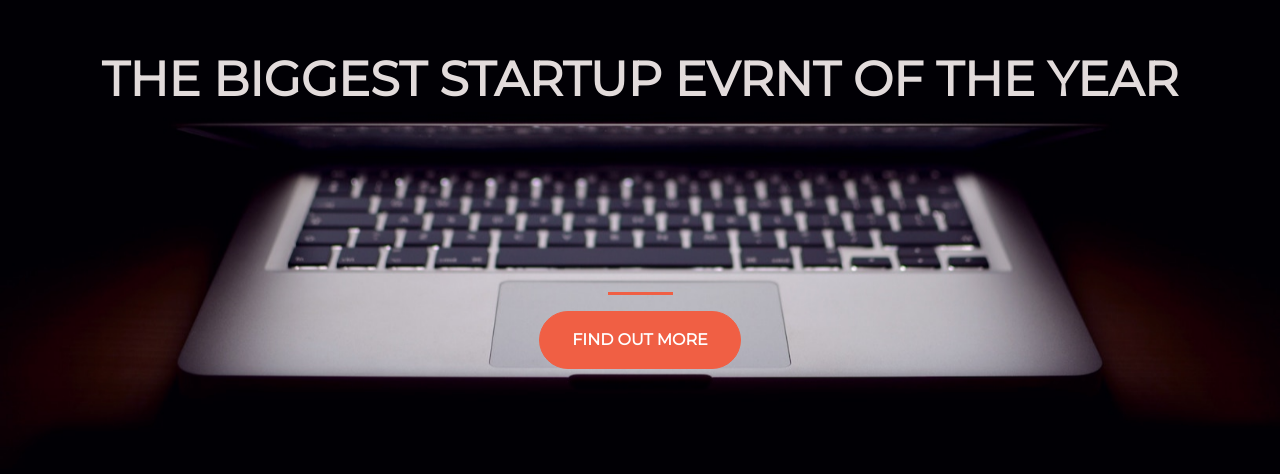
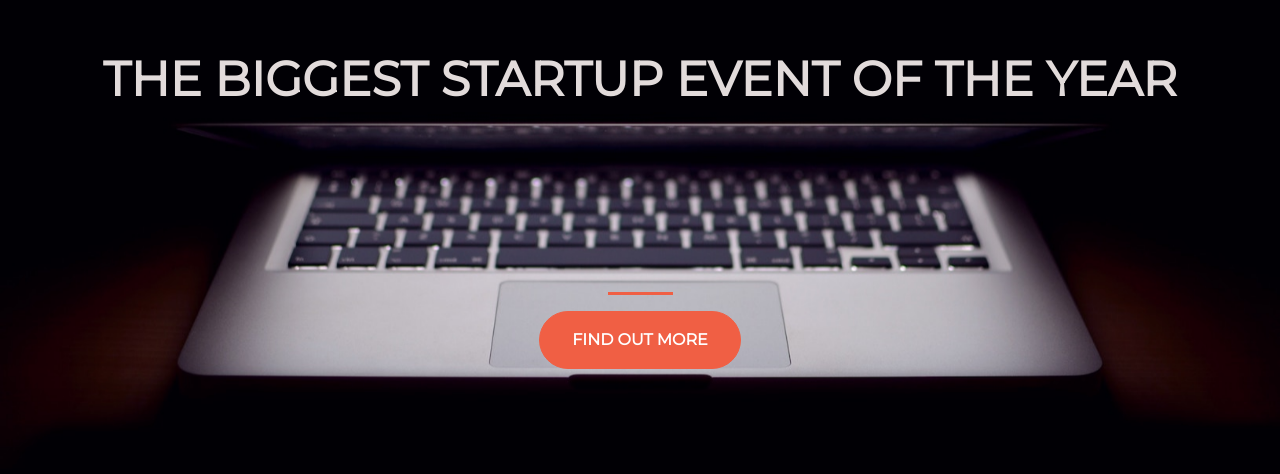
Before and after one commit to MedAchraf-24/achios19.github.io, a plain HTML site: page index.html in a window 1280 px wide. Shown: the part 190-664 px from the top of the page. Drawn offline with nearby package versions, Linux system fonts and the light colour scheme.

Commit message:
orthographe correct index.html

```diff
--- a/index.html
+++ b/index.html
@@ -16,7 +16,7 @@
 	<div class="container d-flex align-items-center h-100">
 		<div class="row">
 			<header class="text-center col-12">
-				<h1 class="text-uppercase"><strong>The biggest startup evrnt of the year</strong></h1>
+				<h1 class="text-uppercase"><strong>The biggest startup event of the year</strong></h1>
 			</header>
 			<div class="buffer text-center col-12">
 
```
